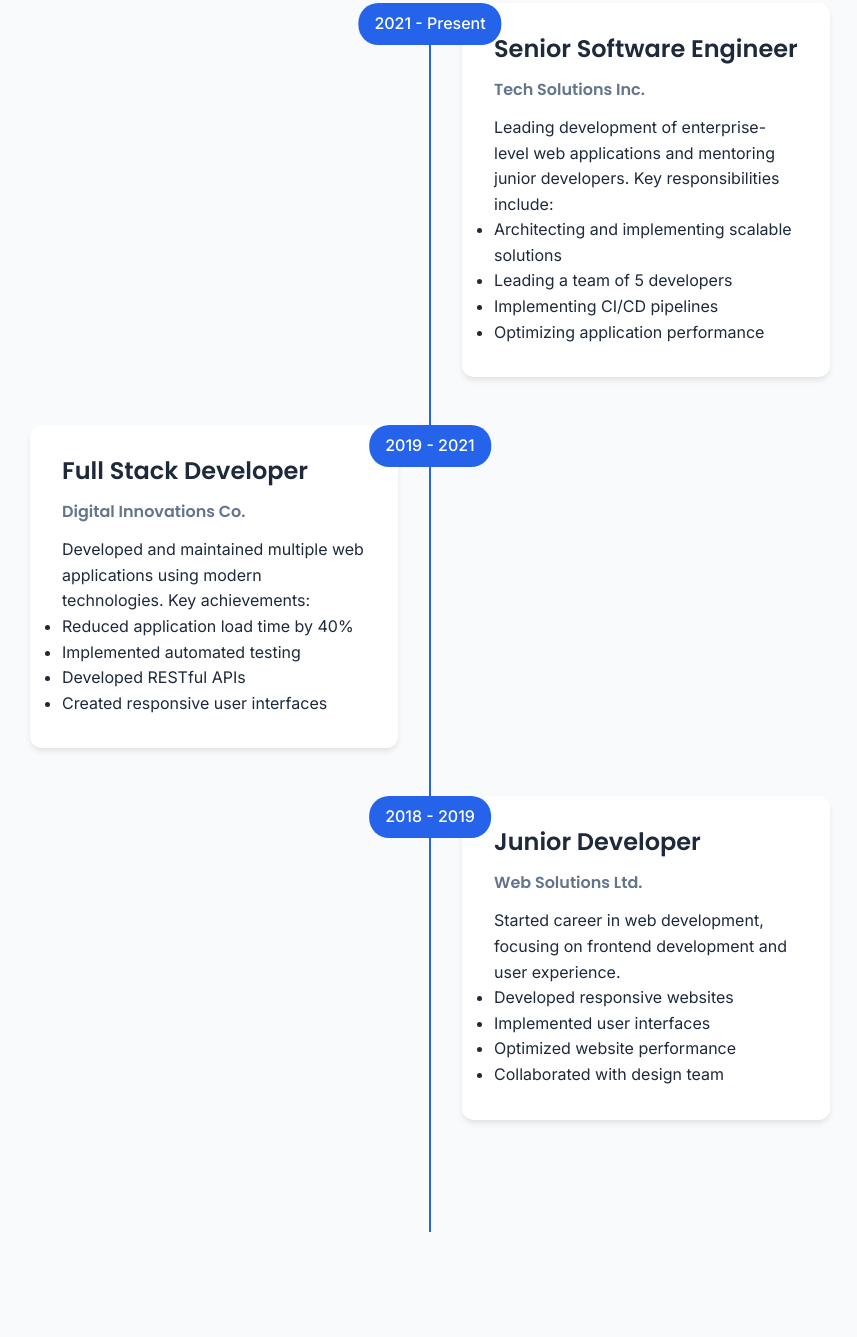
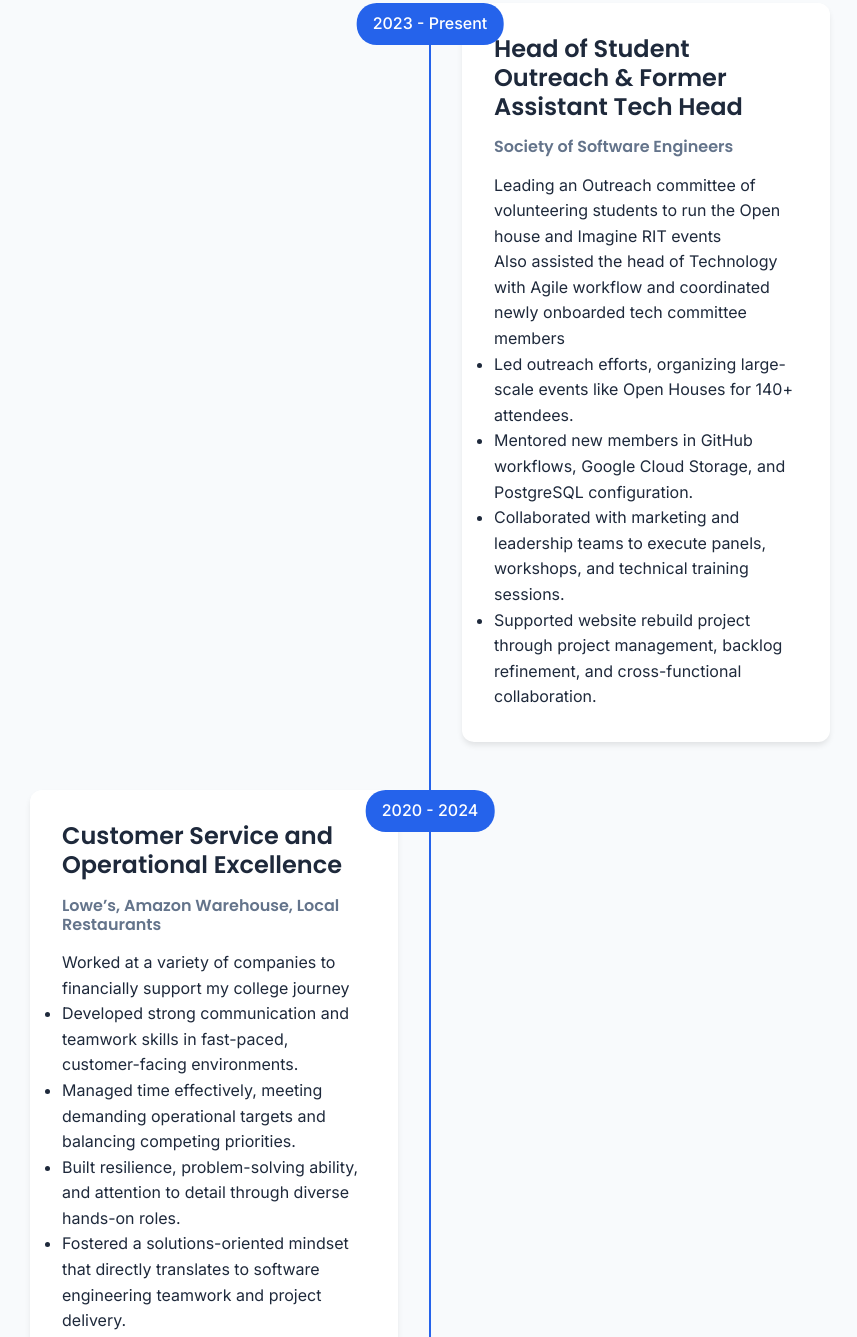
Before and after one commit to garyshadders/portfolio, a plain HTML site: page experience.html in a window 1280 px wide. Shown: the part 342-1679 px from the top of the page, without its empty margins (210-1067 px from the left). Drawn offline with Linux system fonts and the light colour scheme.

Commit message:
updated experience

```diff
--- a/experience.html
+++ b/experience.html
@@ -28,46 +28,47 @@
         <section class="experience-section">
             <div class="timeline">
                 <div class="timeline-item">
-                    <div class="timeline-date">2021 - Present</div>
+                    <div class="timeline-date">2023 - Present</div>
                     <div class="timeline-content">
-                        <h3>Senior Software Engineer</h3>
-                        <h4>Tech Solutions Inc.</h4>
-                        <p>Leading development of enterprise-level web applications and mentoring junior developers. Key responsibilities include:</p>
+                        <h3>Head of Student Outreach & Former Assistant Tech Head</h3>
+                        <h4>Society of Software Engineers</h4>
+                        <p>Leading an Outreach committee of volunteering students to run the Open house and Imagine RIT events</p>
+                        <p>Also assisted the head of Technology with Agile workflow and coordinated newly onboarded tech committee members</p>
                         <ul>
-                            <li>Architecting and implementing scalable solutions</li>
-                            <li>Leading a team of 5 developers</li>
-                            <li>Implementing CI/CD pipelines</li>
-                            <li>Optimizing application performance</li>
+                            <li>Led outreach efforts, organizing large-scale events like Open Houses for 140+ attendees.</li>
+                            <li>Mentored new members in GitHub workflows, Google Cloud Storage, and PostgreSQL configuration.</li>
+                            <li>Collaborated with marketing and leadership teams to execute panels, workshops, and technical training sessions.</li>
+                            <li>Supported website rebuild project through project management, backlog refinement, and cross-functional collaboration.</li>
                         </ul>
                     </div>
                 </div>
 
                 <div class="timeline-item">
-                    <div class="timeline-date">2019 - 2021</div>
+                    <div class="timeline-date">2020 - 2024</div>
                     <div class="timeline-content">
-                        <h3>Full Stack Developer</h3>
-                        <h4>Digital Innovations Co.</h4>
-                        <p>Developed and maintained multiple web applications using modern technologies. Key achievements:</p>
+                        <h3>Customer Service and Operational Excellence</h3>
+                        <h4>Lowe’s, Amazon Warehouse, Local Restaurants</h4>
+                        <p>Worked at a variety of companies to financially support my college journey</p>
                         <ul>
-                            <li>Reduced application load time by 40%</li>
-                            <li>Implemented automated testing</li>
-                            <li>Developed RESTful APIs</li>
-                            <li>Created responsive user interfaces</li>
+                            <li>Developed strong communication and teamwork skills in fast-paced, customer-facing environments.</li>
+                            <li>Managed time effectively, meeting demanding operational targets and balancing competing priorities.</li>
+                            <li>Built resilience, problem-solving ability, and attention to detail through diverse hands-on roles.</li>
+                            <li>Fostered a solutions-oriented mindset that directly translates to software engineering teamwork and project delivery.</li>
                         </ul>
                     </div>
                 </div>
 
                 <div class="timeline-item">
-                    <div class="timeline-date">2018 - 2019</div>
+                    <div class="timeline-date">2014 - 2019</div>
                     <div class="timeline-content">
-                        <h3>Junior Developer</h3>
-                        <h4>Web Solutions Ltd.</h4>
-                        <p>Started career in web development, focusing on frontend development and user experience.</p>
+                        <h3>Wood Worker & Craftsman</h3>
+                        <h4>Farm Fresh Longboards & Salmon Creek Woodworking</h4>
+                        <p>Began working in the family business at age 11 building and delivering things like Longboards and Furniture for the two businesses that my dad started in our garage, we eventually got a shop on King street in Hamlin, NY</p>
                         <ul>
-                            <li>Developed responsive websites</li>
-                            <li>Implemented user interfaces</li>
-                            <li>Optimized website performance</li>
-                            <li>Collaborated with design team</li>
+                            <li>Handcrafted custom furniture and longboards, ensuring high-quality production through attention to detail and precision craftsmanship.</li>
+                            <li>Worked with various materials and tools, developing technical problem-solving skills and a commitment to delivering quality products.</li>
+                            <li>Gained firsthand experience in small business operations, from inventory management to customer communication.</li>
+                            <li>Built a strong work ethic, self-motivation, and pride in delivering products that met or exceeded client expectations.</li>
                         </ul>
                     </div>
                 </div>
@@ -78,16 +79,16 @@
             <h2>Key Achievements</h2>
             <div class="achievements-grid">
                 <div class="achievement-card">
-                    <h3>Performance Optimization</h3>
-                    <p>Successfully reduced application load times by 40% through implementing best practices and optimization techniques.</p>
+                    <h3>Store Renovation</h3>
+                    <p>Participated in a full-scale renovation of a retail store, including demolition of interior walls, rebuilding and finishing ceilings, redoing flooring, and painting.</p>
                 </div>
                 <div class="achievement-card">
-                    <h3>Team Leadership</h3>
-                    <p>Led a team of 5 developers in delivering a major client project ahead of schedule.</p>
+                    <h3>Leadership in Technical Teams</h3>
+                    <p>Guided project vision, sprint planning, and backlog management for a 12-member team rebuilding the Society of Software Engineers website.</p>
                 </div>
                 <div class="achievement-card">
-                    <h3>Innovation</h3>
-                    <p>Introduced new development practices that improved team productivity by 25%.</p>
+                    <h3>Outreach and Mentorship</h3>
+                    <p>Led outreach initiatives reaching over 140 students and trained new members on GitHub workflows, Google Cloud Storage setup, and PostgreSQL basics.</p>
                 </div>
             </div>
         </section>
```
